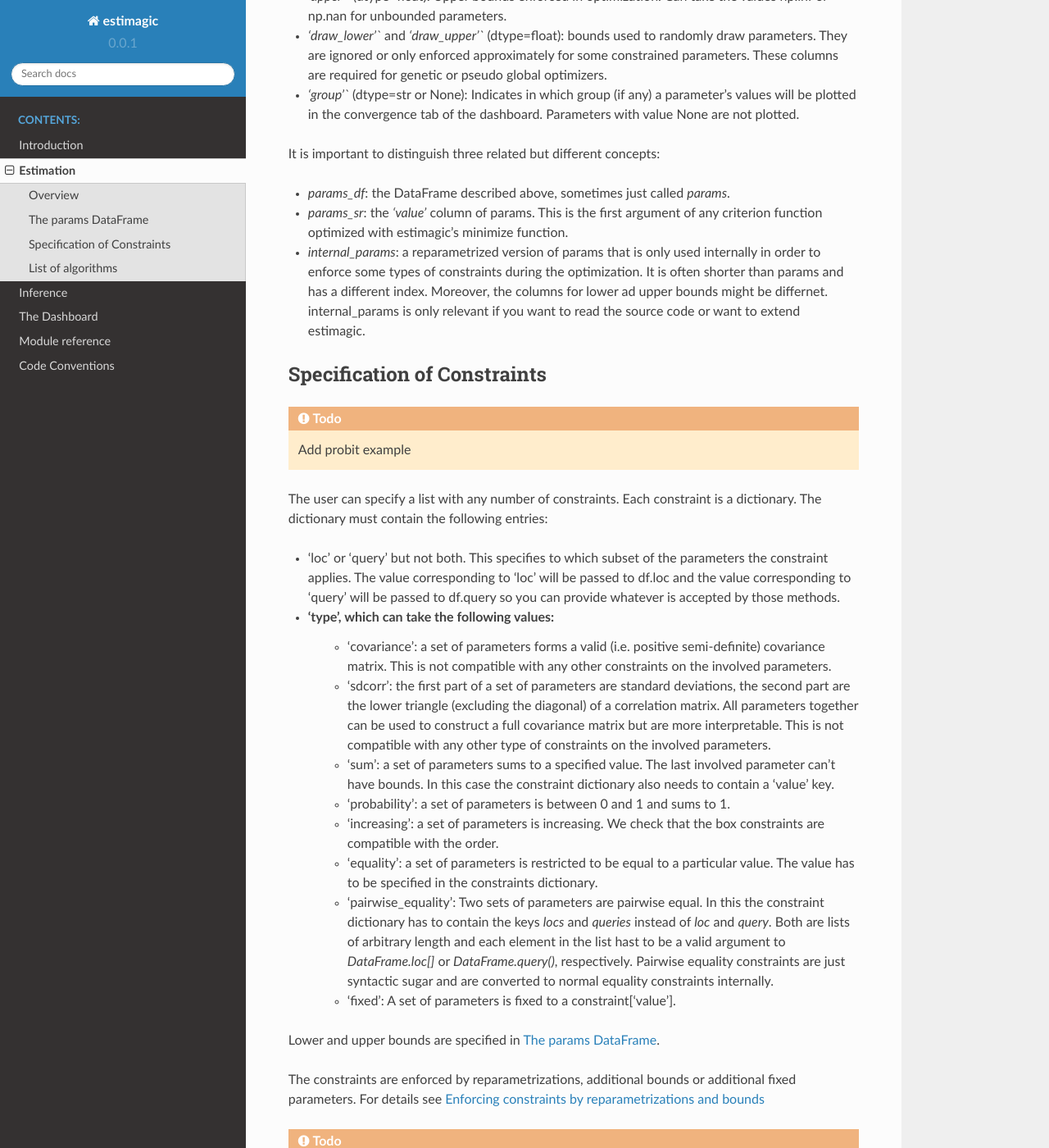
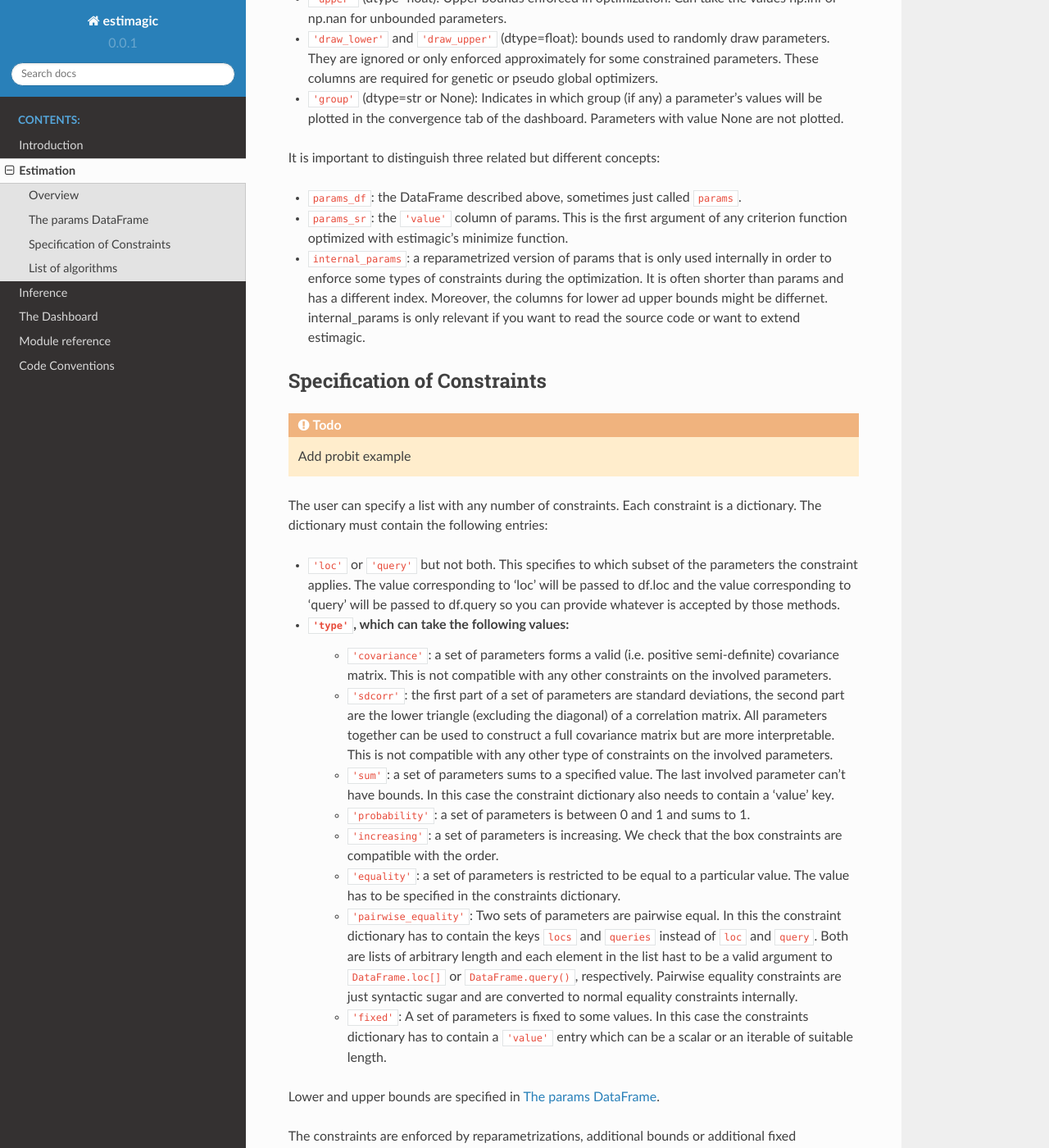
Before and after one commit to optimagic-dev/optimagic, a Sphinx documentation site: the page built from docs/source/estimation.rst, in a window 1280 px wide and 1400 px high, scrolled down 989 px. Shown: the whole window at 82% size. Built offline with Sphinx 7.4.7 and the Read the Docs theme 2.0.0, drawn with Linux system fonts in a browser that asks for light colours; some of the changed text lies outside the part shown.

Commit message:
fix documentation.

```diff
--- a/docs/source/estimation.rst
+++ b/docs/source/estimation.rst
@@ -35,28 +35,28 @@ argument of any criterion function optimized with estimagic's :ref:`minimize`.
 
 It can have the following columns (most of them being optional)
 
-- `'value'`` (dtype=float): Start values for the optimization. This column is
+- ``'value'`` (dtype=float): Start values for the optimization. This column is
   not optional. These values are taken as start values for local optimizers
   and are in the initial population of genetic algorithms or pseudo global
   optimizers.
-- `'lower'`` (dtype=float): Lower bounds enforced in optimization. Can take the
+- ``'lower'`` (dtype=float): Lower bounds enforced in optimization. Can take the
   values - np.inf or np.nan for unbounded parameters.
-- `'upper'`` (dtype=float): Upper bounds enforced in optimization. Can take the
+- ``'upper'`` (dtype=float): Upper bounds enforced in optimization. Can take the
   values np.inf or np.nan for unbounded parameters.
-- `'draw_lower'`` and `'draw_upper'`` (dtype=float): bounds used to randomly draw
+- ``'draw_lower'`` and ``'draw_upper'`` (dtype=float): bounds used to randomly draw
   parameters. They are ignored or only enforced approximately for some
   constrained parameters. These columns are required for genetic or pseudo
   global optimizers.
-- `'group'`` (dtype=str or None): Indicates in which group (if any)
+- ``'group'`` (dtype=str or None): Indicates in which group (if any)
   a parameter's values will be plotted in the convergence tab of the dashboard.
   Parameters with value None are not plotted.
 
 It is important to distinguish three related but different concepts:
 
-- `params_df`: the DataFrame described above, sometimes just called `params`.
-- `params_sr`: the `'value'` column of params. This is the first argument of any
+- ``params_df``: the DataFrame described above, sometimes just called ``params``.
+- ``params_sr``: the ``'value'`` column of params. This is the first argument of any
   criterion function optimized with estimagic's minimize function.
-- `internal_params`: a reparametrized version of params that is only used
+- ``internal_params``: a reparametrized version of params that is only used
   internally in order to enforce some types of constraints during the
   optimization. It is often shorter than params and has a different index.
   Moreover, the columns for lower ad upper bounds might be differnet.
@@ -73,36 +73,38 @@ Specification of Constraints
 The user can specify a list with any number of constraints. Each constraint is
 a dictionary. The dictionary must contain the following entries:
 
-- 'loc' or 'query' but not both. This specifies to which subset of the
+- ``'loc'`` or ``'query'`` but not both. This specifies to which subset of the
   parameters the constraint applies. The value corresponding to 'loc' will be
   passed to df.loc and the value corresponding to 'query' will be passed to
   df.query so you can provide whatever is accepted by those methods.
-- 'type', which can take the following values:
-    - 'covariance': a set of parameters forms a valid (i.e. positive
+- ``'type'``, which can take the following values:
+    - ``'covariance'``: a set of parameters forms a valid (i.e. positive
       semi-definite) covariance matrix. This is not compatible with any other
       constraints on the involved parameters.
-    - 'sdcorr': the first part of a set of parameters are standard deviations,
+    - ``'sdcorr'``: the first part of a set of parameters are standard deviations,
       the second part are the lower triangle (excluding the diagonal)
       of a correlation matrix. All parameters together can be used to construct
       a full covariance matrix but are more interpretable. This is not compatible
       with any other type of constraints on the involved parameters.
-    - 'sum': a set of parameters sums to a specified value. The last involved
+    - ``'sum'``: a set of parameters sums to a specified value. The last involved
       parameter can't have bounds. In this case the constraint dictionary also
       needs to contain a 'value' key.
-    - 'probability': a set of parameters is between 0 and 1 and sums to 1.
-    - 'increasing': a set of parameters is increasing. We check that the box
+    - ``'probability'``: a set of parameters is between 0 and 1 and sums to 1.
+    - ``'increasing'``: a set of parameters is increasing. We check that the box
       constraints are compatible with the order.
-    - 'equality': a set of parameters is restricted to be equal to a
+    - ``'equality'``: a set of parameters is restricted to be equal to a
       particular value. The value has to be specified in the constraints
       dictionary.
-    - 'pairwise_equality': Two sets of parameters are pairwise equal. In this
-      the constraint dictionary has to contain the keys `locs` and `queries`
-      instead of `loc` and `query`. Both are lists of arbitrary length
+    - ``'pairwise_equality'``: Two sets of parameters are pairwise equal. In this
+      the constraint dictionary has to contain the keys ``locs`` and ``queries``
+      instead of ``loc`` and ``query``. Both are lists of arbitrary length
       and each element in the list hast to be a valid argument to
-      `DataFrame.loc[]` or `DataFrame.query()`, respectively. Pairwise
+      ``DataFrame.loc[]`` or ``DataFrame.query()``, respectively. Pairwise
       equality constraints are just syntactic sugar and are converted
       to normal equality constraints internally.
-    - 'fixed': A set of parameters is fixed to a constraint['value'].
+    - ``'fixed'``: A set of parameters is fixed to some values. In this case
+      the constraints dictionary has to contain a ``'value'`` entry which can
+      be a scalar or an iterable of suitable length.
 
 
 Lower and upper bounds are specified in :ref:`params_df`.
```
Also changed, not shown: 1 other file.
